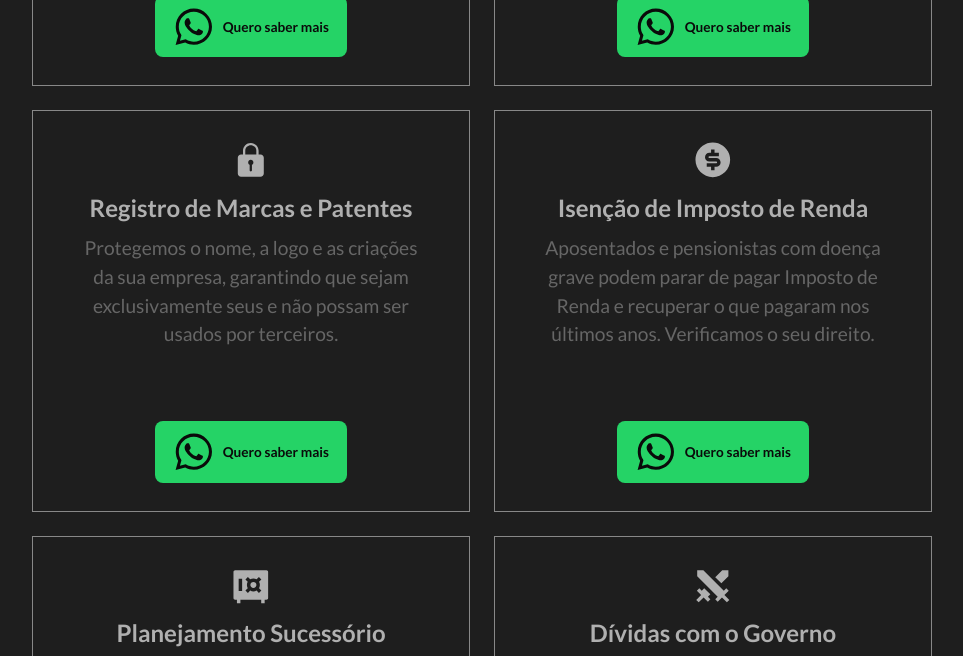
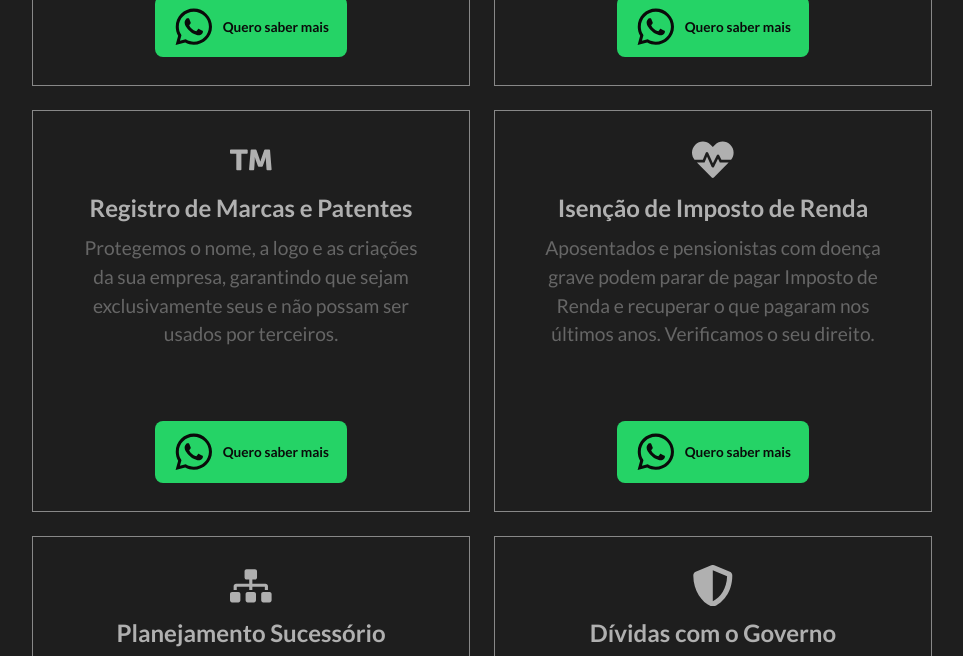
Before and after one commit to humbertomonteiro/mesquita-barreto, a React (Vite) app: page /activity in a window 1280 px wide. Shown: the part 1880-2536 px from the top of the page, without its empty margins (158-1121 px from the left). Built offline with nearby package versions, Linux system fonts and the light colour scheme.

Commit message:
Update activitys.jsx

```diff
--- a/src/data/constants/activitys.jsx
+++ b/src/data/constants/activitys.jsx
@@ -6,6 +6,7 @@ import {
 } from "react-icons/ri";
 import { BsGraphUpArrow } from "react-icons/bs";
 import { MdWork } from "react-icons/md";
+import { FaTrademark, FaHeartbeat, FaSitemap, FaShieldAlt } from "react-icons/fa";
 
 export const areasActivity = [
   {
@@ -57,7 +58,7 @@ export const areasActivity = [
   },
   {
     title: "Registro de Marcas e Patentes",
-    icon: <IoIosLock />,
+    icon: <FaTrademark />,
     description:
       "Protegemos o nome, a logo e as criações da sua empresa, garantindo que sejam exclusivamente seus e não possam ser usados por terceiros.",
     whatsapp:
@@ -65,7 +66,7 @@ export const areasActivity = [
   },
   {
     title: "Isenção de Imposto de Renda",
-    icon: <RiMoneyDollarCircleFill />,
+    icon: <FaHeartbeat />,
     description:
       "Aposentados e pensionistas com doença grave podem parar de pagar Imposto de Renda e recuperar o que pagaram nos últimos anos. Verificamos o seu direito.",
     whatsapp:
@@ -73,7 +74,7 @@ export const areasActivity = [
   },
   {
     title: "Planejamento Sucessório",
-    icon: <RiSafe3Fill />,
+    icon: <FaSitemap />,
     description:
       "Organizamos a transmissão do seu patrimônio à família, reduzindo custos e evitando o inventário, para proteger quem você ama.",
     whatsapp:
@@ -81,7 +82,7 @@ export const areasActivity = [
   },
   {
     title: "Dívidas com o Governo",
-    icon: <RiSwordFill />,
+    icon: <FaShieldAlt />,
     description:
       "Analisamos suas dívidas fiscais para identificar se já prescreveram ou podem ser reduzidas, muitas vezes livrando você de pagar o que não deve.",
     whatsapp:
```
